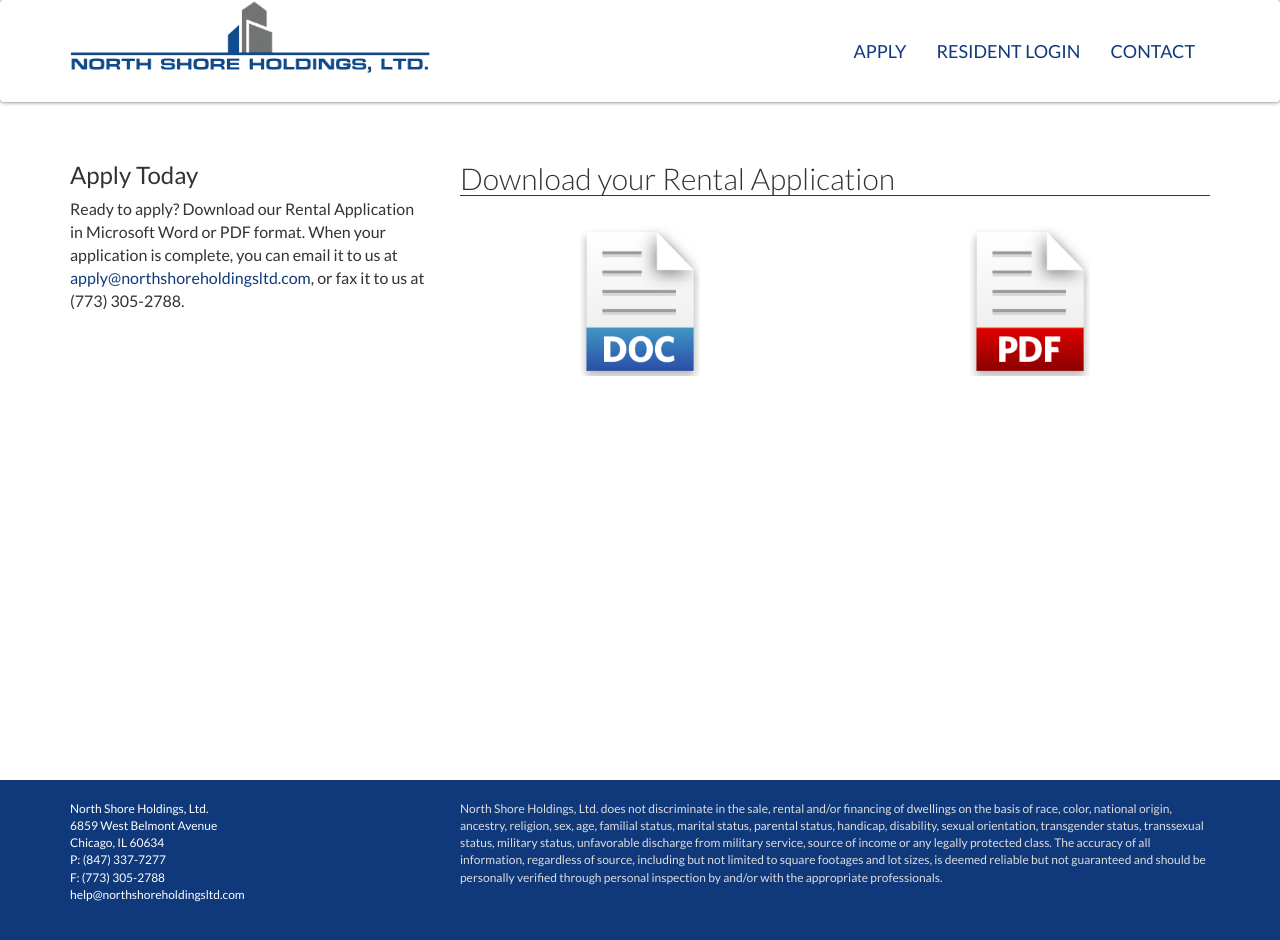
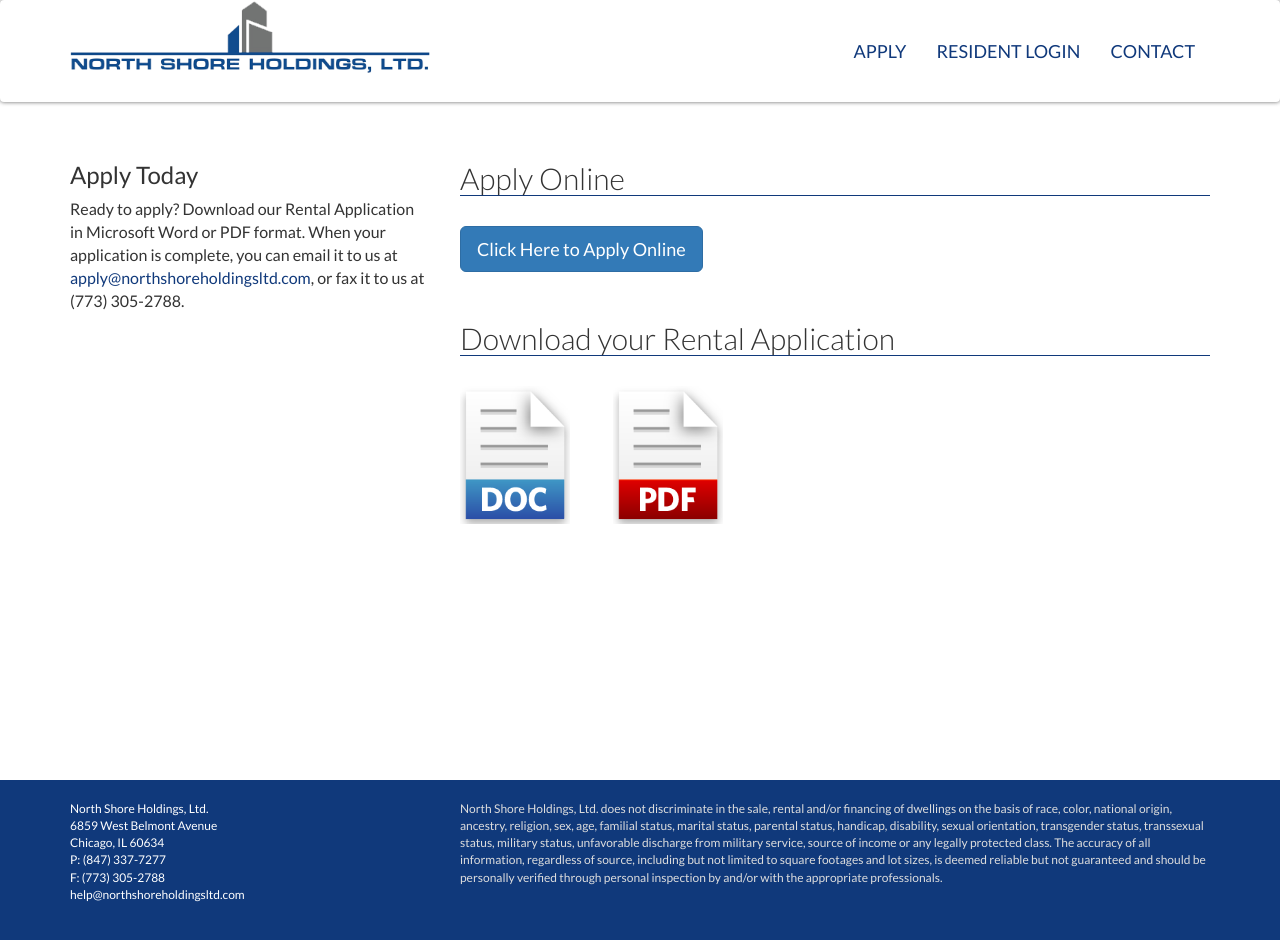
Before and after one commit to scottweisman/northshoreholdings, a Jekyll site: the page built from apply/index.html, in a window 1280 px wide. Built offline with Jekyll 4.4.1, drawn with Linux system fonts in a browser that asks for light colours; nearby versions of some CDN libraries; Markdown is read by kramdown in place of the engine named in the settings.

Commit message:
added apply online link

```diff
--- a/_scss/pages/_apply.scss
+++ b/_scss/pages/_apply.scss
@@ -1,7 +1,15 @@
 .apply {
 
+  h2 {
+    margin-bottom: 30px
+  }
+
+  #apply-online {
+    margin-bottom: 30px
+  }
+
 	.app-icon {
-		margin-top: 20px;
-		width: 120px;
+		width: 110px;
+    margin-right: 40px;
 	}
 }
--- a/_scss/pages/_home.scss
+++ b/_scss/pages/_home.scss
@@ -33,6 +33,10 @@
         background: #fff;
         color: #444;
       }
+    }
+
+    #apply-online {
+      margin-right: 30px;
     }
 
     i {
--- a/apply/index.html
+++ b/apply/index.html
@@ -16,15 +16,14 @@ layout: default
 		</div>
 
 		<div class="col-md-8">
+			<h2>Apply Online</h2>
+			<a href="https://app.propertyware.com/pw/portals/northshoreholdingsltd/tenantApplication.action" target="_blank" class="btn btn-lg btn-primary" id="apply-online">Click Here to Apply Online</a>
+		</div>
+
+		<div class="col-md-8">
 			<h2>Download your Rental Application</h2>
-			<div class="row">
-				<div class="col-md-6 text-center">
-					<a href="/rental_application_nsholdings.doc"><img src="/images/doc_icon.png" class="app-icon"></a>
-				</div>
-				<div class="col-md-6 text-center">
-					<a href="/rental_application_nsholdings.pdf" target="_blank"><img src="/images/pdf_icon.png" class="app-icon"></a>
-				</div>
-			</div>
+				<a href="/rental_application_nsholdings.doc"><img src="/images/doc_icon.png" class="app-icon"></a>
+				<a href="/rental_application_nsholdings.pdf" target="_blank"><img src="/images/pdf_icon.png" class="app-icon"></a>
 		</div>
 	</div>
 
--- a/index.html
+++ b/index.html
@@ -9,7 +9,8 @@ layout: default
 		<div class="banner-content animated fadeInDown">
 			<h1>Investing in Chicago for over 15 years.</h1>
 	    <p>We invest in and manage premier residential real estate accross the Chicagoland area.</p>
-	    <a href="https://app.propertyware.com/pw/portals/northshoreholdingsltd/tenant.action" target="_blank" class="btn btn-lg btn-default">Resident Login <i class="fa fa-chevron-circle-right"></i></a>
+	    <a href="https://app.propertyware.com/pw/portals/northshoreholdingsltd/tenantApplication.action" target="_blank" class="btn btn-lg btn-default" id="apply-online">Apply Online</a>
+	    <a href="https://app.propertyware.com/pw/portals/northshoreholdingsltd/tenant.action" target="_blank" class="btn btn-lg btn-default" id="resident-login">Resident Login</a>
 	  </div>
 	</div>
 </div>
```
